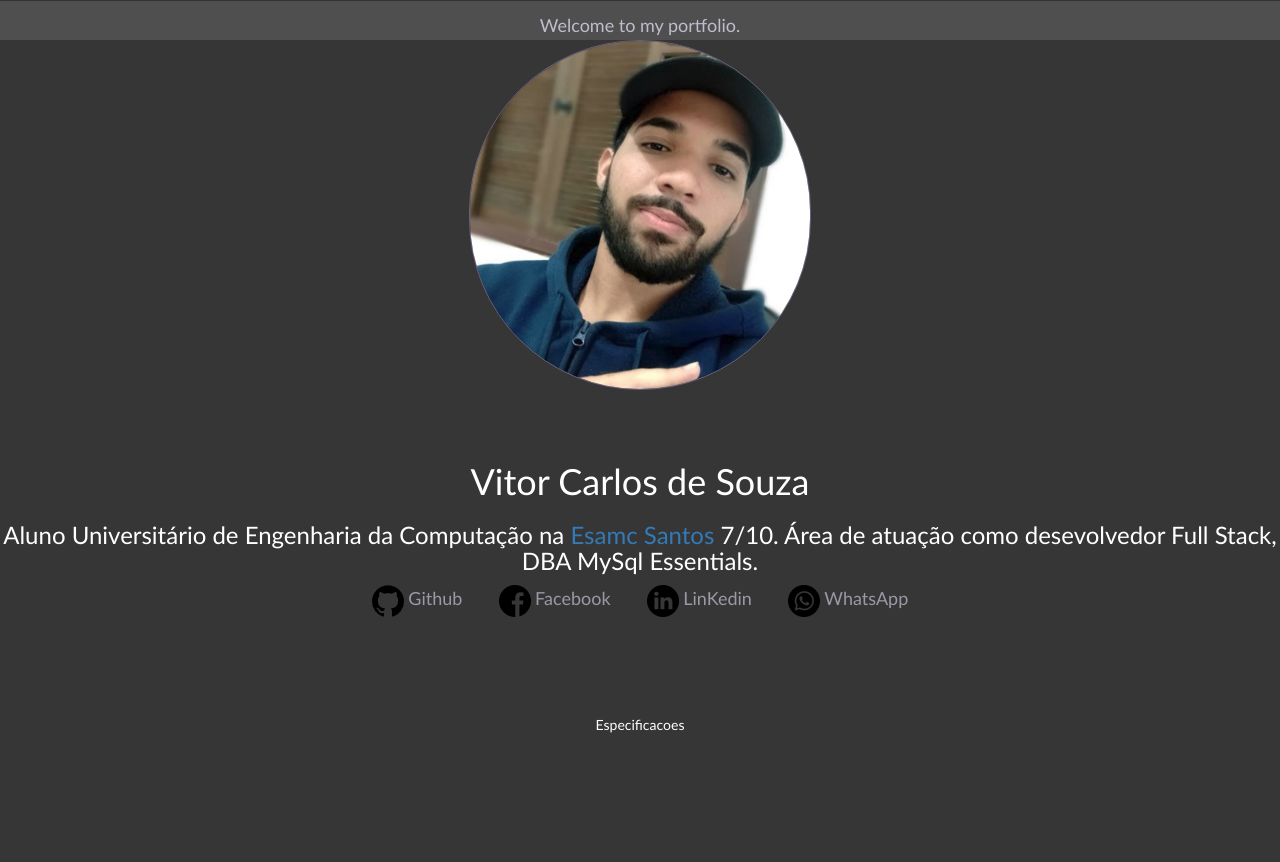
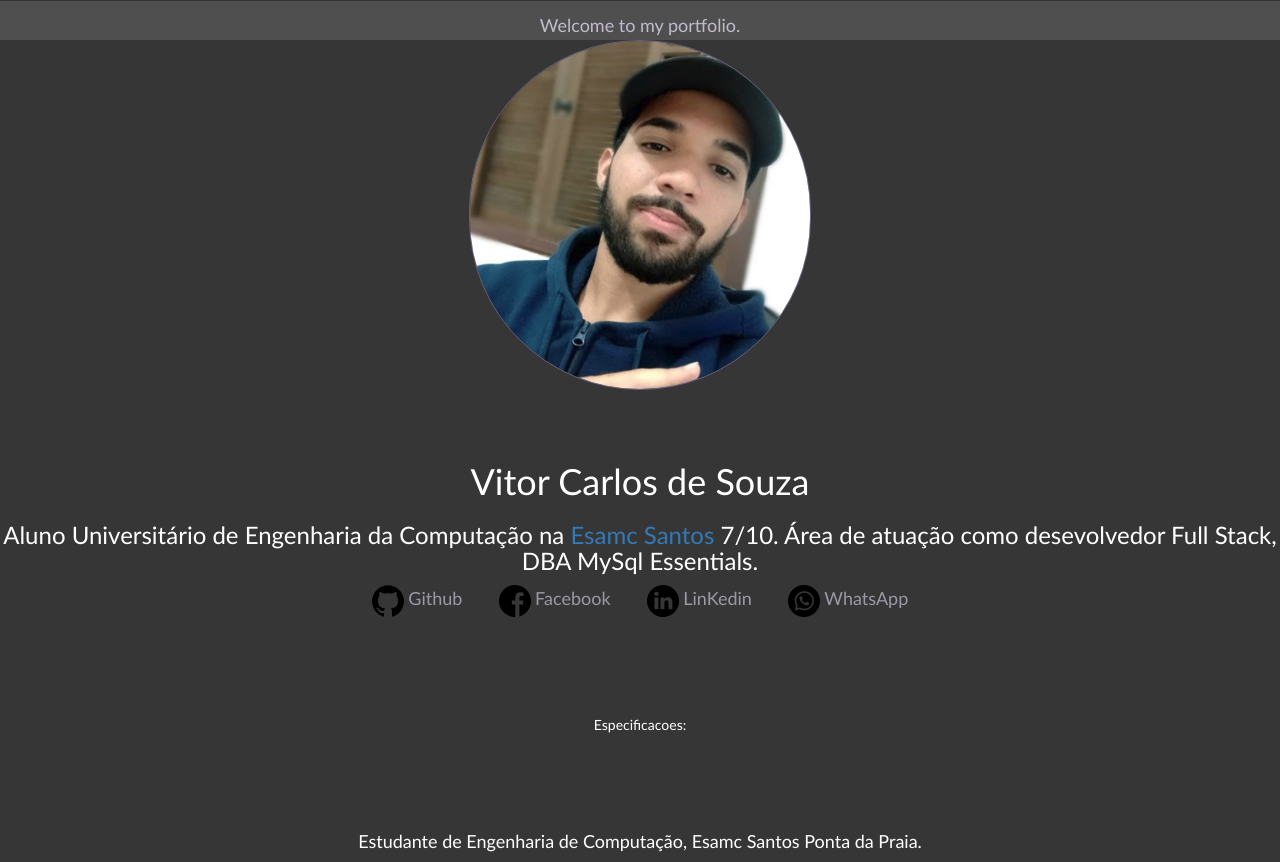
Before and after one commit to vitor-carlos/vitorcrl.github.io, a plain HTML site: page index.html in a window 1280 px wide. Before the commit the page ends 832 px from the top, so only its background shows below. Drawn offline with nearby package versions, Linux system fonts and the light colour scheme.

Commit message:
add espec

```diff
--- a/index.html
+++ b/index.html
@@ -78,7 +78,10 @@
     </div>
 
     <div id="espec" class="espec">
-      <h5>Especificacoes</h5>
+      <h5>Especificacoes:</h5>
+      <h4>
+        Estudante de Engenharia de Computação, Esamc Santos Ponta da Praia.
+      </h4>
     </div>
   </body>
 </html>
```
